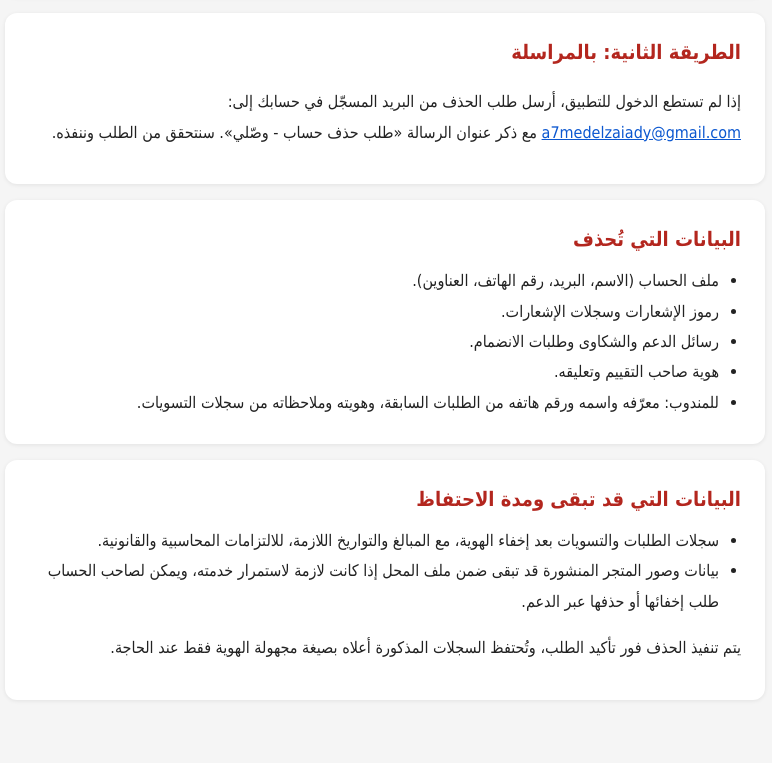
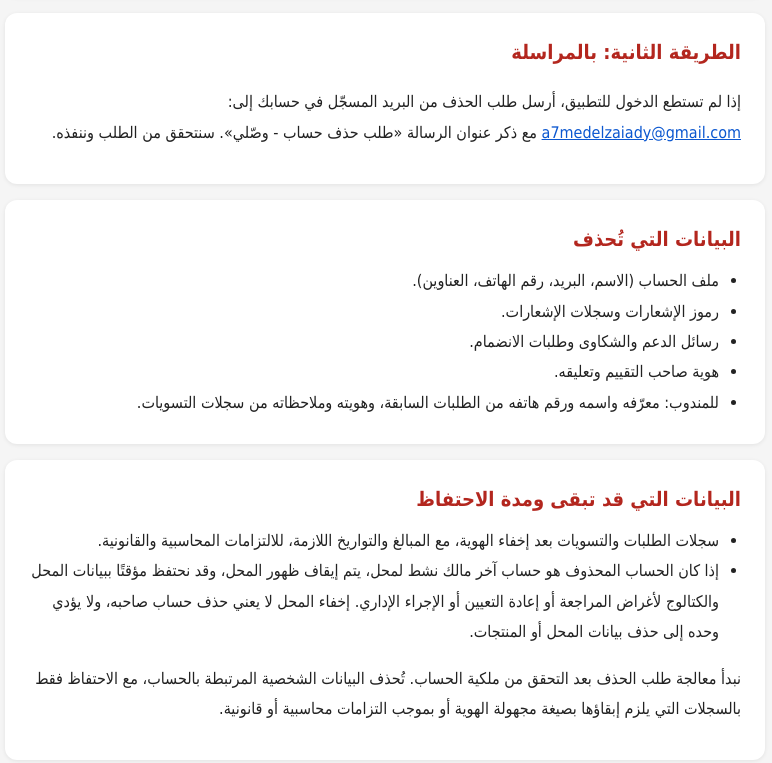
Before and after one commit to a7medelzaiady-hub/Delete-account, a plain HTML site: page index.html in a window 1280 px wide. Shown: the part 408-1171 px from the top of the page, without its empty margins (255-1027 px from the left). Before the commit the page ends 1148 px from the top, so only its background shows below. Drawn offline with Linux system fonts and the light colour scheme.

Commit message:
Clarify account deletion and store listing retention

```diff
--- a/index.html
+++ b/index.html
@@ -53,9 +53,9 @@
     <h2>البيانات التي قد تبقى ومدة الاحتفاظ</h2>
     <ul>
       <li>سجلات الطلبات والتسويات بعد إخفاء الهوية، مع المبالغ والتواريخ اللازمة، للالتزامات المحاسبية والقانونية.</li>
-      <li>بيانات وصور المتجر المنشورة قد تبقى ضمن ملف المحل إذا كانت لازمة لاستمرار خدمته، ويمكن لصاحب الحساب طلب إخفائها أو حذفها عبر الدعم.</li>
+      <li>إذا كان الحساب المحذوف هو حساب آخر مالك نشط لمحل، يتم إيقاف ظهور المحل، وقد نحتفظ مؤقتًا ببيانات المحل والكتالوج لأغراض المراجعة أو إعادة التعيين أو الإجراء الإداري. إخفاء المحل لا يعني حذف حساب صاحبه، ولا يؤدي وحده إلى حذف بيانات المحل أو المنتجات.</li>
     </ul>
-    <p>يتم تنفيذ الحذف فور تأكيد الطلب، وتُحتفظ السجلات المذكورة أعلاه بصيغة مجهولة الهوية فقط عند الحاجة.</p>
+    <p>نبدأ معالجة طلب الحذف بعد التحقق من ملكية الحساب. تُحذف البيانات الشخصية المرتبطة بالحساب، مع الاحتفاظ فقط بالسجلات التي يلزم إبقاؤها بصيغة مجهولة الهوية أو بموجب التزامات محاسبية أو قانونية.</p>
   </div>
 </main>
 </body>
```
